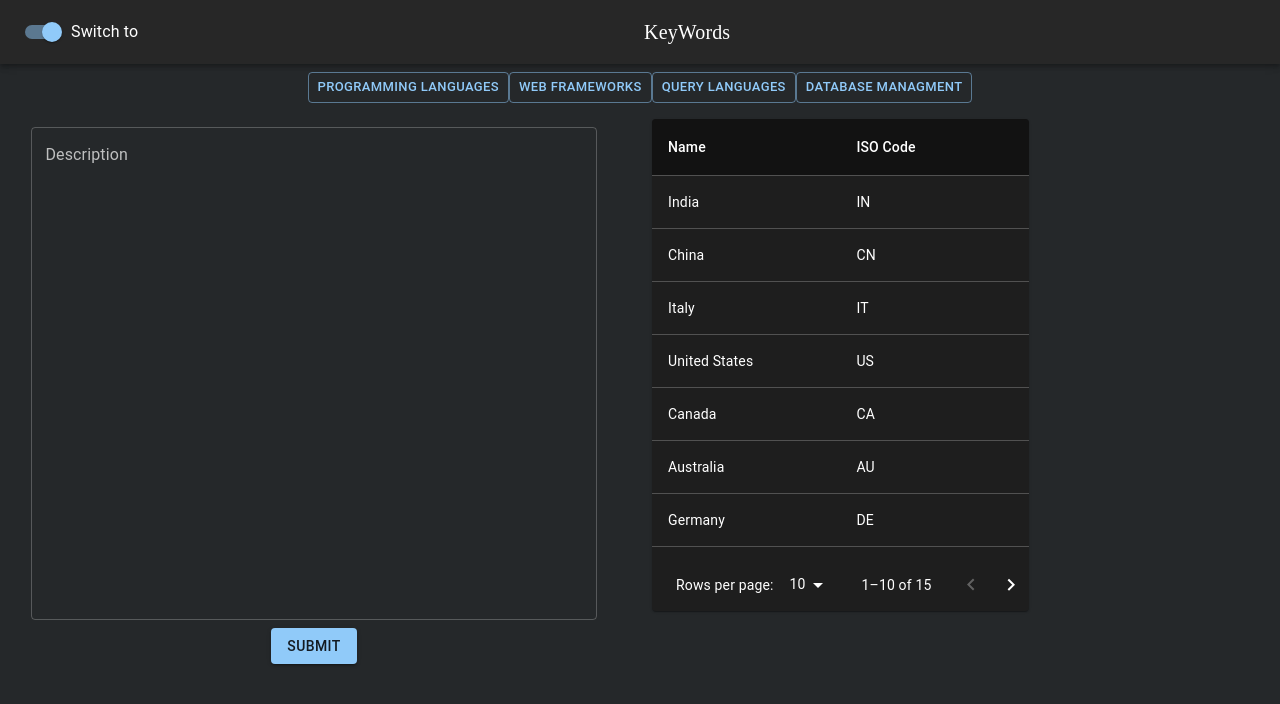
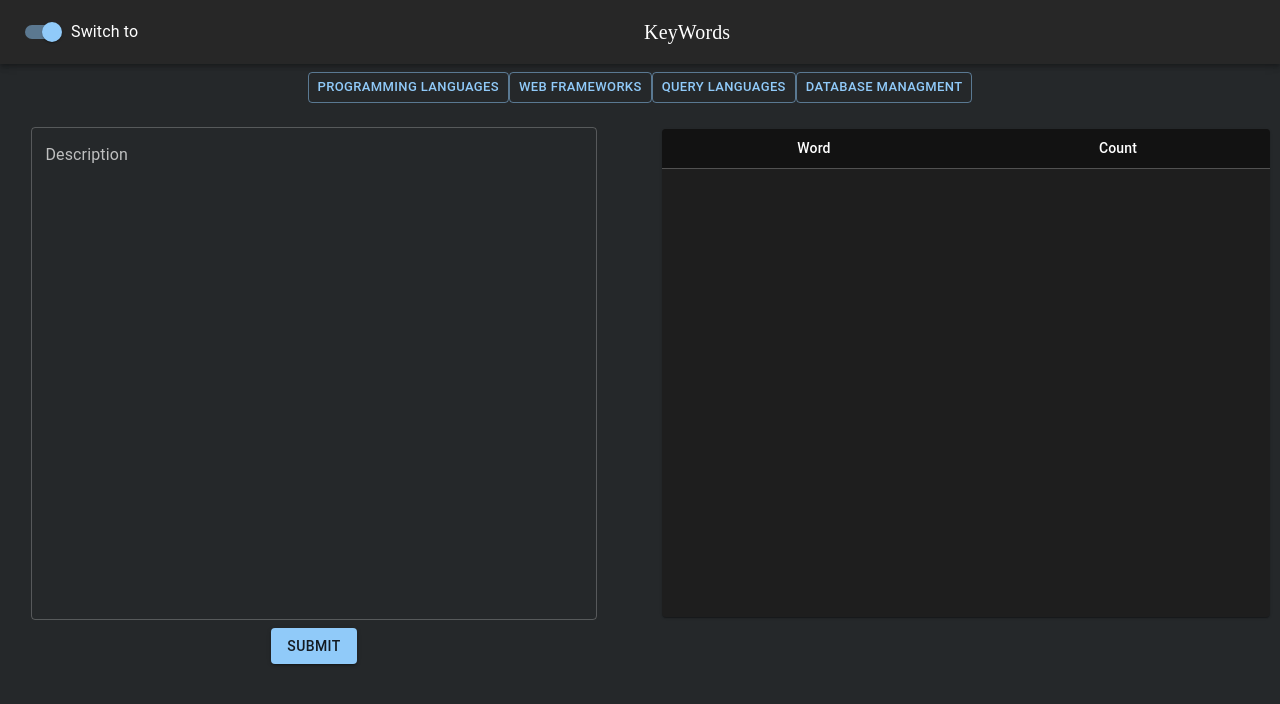
Before and after one commit to Julio-M/search-kw-mdb, a React (Create React App) app in the folder frontend/: page / in a window 1280 px wide. Shown: the top 704 px of the page. Built offline with nearby package versions, Linux system fonts and the light colour scheme; a web font is replaced by a local one.

Commit message:
table resp

```diff
--- a/frontend/src/App.css
+++ b/frontend/src/App.css
@@ -1,7 +1,7 @@
 .App-dark {
   text-align: center;
   background-color: #25282A;
-  height: 100vh;
+  min-height: 100vh
 }
 
 .App-light {
--- a/frontend/src/components/home/Home.js
+++ b/frontend/src/components/home/Home.js
@@ -54,7 +54,7 @@ export default function Home({setTheme,theme}) {
           </form>
         </Grid>
         <Grid item md={6} sm={6} xs={12}>
-          <StickyHeadTable formData={formData}/>
+          <StickyHeadTable data={data}/>
         </Grid>
       </Grid>
     </Box>
--- a/frontend/src/components/table/StickyHeadTable.js
+++ b/frontend/src/components/table/StickyHeadTable.js
@@ -1,102 +1,58 @@
 import * as React from 'react';
-import Paper from '@mui/material/Paper';
+import { styled } from '@mui/material/styles';
 import Table from '@mui/material/Table';
 import TableBody from '@mui/material/TableBody';
-import TableCell from '@mui/material/TableCell';
+import TableCell, { tableCellClasses } from '@mui/material/TableCell';
 import TableContainer from '@mui/material/TableContainer';
 import TableHead from '@mui/material/TableHead';
-import TablePagination from '@mui/material/TablePagination';
 import TableRow from '@mui/material/TableRow';
+import Paper from '@mui/material/Paper';
+import Box from '@mui/material/Box';
+import './table.css'
 
-const columns = [
-  { id: 'name', label: 'Name', minWidth: 150 },
-  { id: 'code', label: 'ISO\u00a0Code', minWidth: 150 }
-];
+const StyledTableCell = styled(TableCell)(({ theme }) => ({
+  [`&.${tableCellClasses.head}`]: {
+    backgroundColor: theme.palette.common.black,
+    color: theme.palette.common.white,
+  },
+  [`&.${tableCellClasses.body}`]: {
+    fontSize: 14,
+  },
+}));
 
-function createData(name, code, population, size) {
-  const density = population / size;
-  return { name, code, population, size, density };
-}
+const StyledTableRow = styled(TableRow)(({ theme }) => ({
+  '&:nth-of-type(odd)': {
+    backgroundColor: theme.palette.action.hover,
+  },
+  // hide last border
+  '&:last-child td, &:last-child th': {
+    border: 0,
+  },
+}));
 
-const rows = [
-  createData('India', 'IN', 1324171354, 3287263),
-  createData('China', 'CN', 1403500365, 9596961),
-  createData('Italy', 'IT', 60483973, 301340),
-  createData('United States', 'US', 327167434, 9833520),
-  createData('Canada', 'CA', 37602103, 9984670),
-  createData('Australia', 'AU', 25475400, 7692024),
-  createData('Germany', 'DE', 83019200, 357578),
-  createData('Ireland', 'IE', 4857000, 70273),
-  createData('Mexico', 'MX', 126577691, 1972550),
-  createData('Japan', 'JP', 126317000, 377973),
-  createData('France', 'FR', 67022000, 640679),
-  createData('United Kingdom', 'GB', 67545757, 242495),
-  createData('Russia', 'RU', 146793744, 17098246),
-  createData('Nigeria', 'NG', 200962417, 923768),
-  createData('Brazil', 'BR', 210147125, 8515767),
-];
-
-export default function StickyHeadTable({formData}) {
-  const [page, setPage] = React.useState(0);
-  const [rowsPerPage, setRowsPerPage] = React.useState(10);
-
-  const handleChangePage = (event, newPage) => {
-    setPage(newPage);
-  };
-
-  const handleChangeRowsPerPage = (event) => {
-    setRowsPerPage(+event.target.value);
-    setPage(0);
-  };
-
+export default function StickyHeadTable({data}) {
   return (
-    <Paper sx={{ width: '60%', overflow: 'hidden' }}>
-      <TableContainer sx={{ maxHeight: 440 }}>
-        <Table stickyHeader aria-label="sticky table">
+    <div>
+    <Paper className="container">
+      <Table stickyHeader>
         <TableHead>
           <TableRow>
-              {columns.map((column) => (
-                <TableCell
-                  key={column.id}
-                  align={column.align}
-                  style={{ minWidth: column.minWidth }}
-                >
-                  {column.label}
-                </TableCell>
-              ))}
+            <TableCell>Word</TableCell>
+            <TableCell numeric>Count</TableCell>
           </TableRow>
         </TableHead>
         <TableBody>
-            {rows
-              .slice(page * rowsPerPage, page * rowsPerPage + rowsPerPage)
-              .map((row) => {
-                return (
-                  <TableRow hover role="checkbox" tabIndex={-1} key={row.code}>
-                    {columns.map((column) => {
-                      const value = row[column.id];
-                      return (
-                        <TableCell key={column.id} align={column.align}>
-                          {column.format && typeof value === 'number'
-                            ? column.format(value)
-                            : value}
+          {data.map((d) => (
+            <TableRow key={d.word}>
+              <TableCell component="th" scope="row">
+                {d.word}
               </TableCell>
-                      );
-                    })}
+              <TableCell numeric>{d.count}</TableCell>
             </TableRow>
-                );
-              })}
+          ))}
         </TableBody>
       </Table>
-      </TableContainer>
-      <TablePagination
-        rowsPerPageOptions={[10, 25, 100]}
-        component="div"
-        count={rows.length}
-        rowsPerPage={rowsPerPage}
-        page={page}
-        onPageChange={handleChangePage}
-        onRowsPerPageChange={handleChangeRowsPerPage}
-      />
     </Paper>
+  </div>
   );
 }
--- a/frontend/src/components/table/table.css
+++ b/frontend/src/components/table/table.css
@@ -0,0 +1,28 @@
+.container {
+  overflow-x: auto;
+  margin-right: auto;
+  margin-left: auto;
+  margin-top: 50px;
+  padding: 0px;
+  margin: 10px;
+  height: 61vh;
+}
+
+tr {
+  height: 40px !important;
+}
+
+th {
+  max-width: 125px;
+  min-width: 125px;
+  padding: 0 !important;
+  overflow-x: auto;
+  white-space: nowrap;
+  text-align: center !important;
+}
+
+td {
+  height: 40px !important;
+  padding: 5px !important;
+  text-align: center !important;
+}
```
Also changed, not shown: 1 other file (tests, documents, lock files or other folders). Lines whose indentation alone changed are shown as unchanged.
